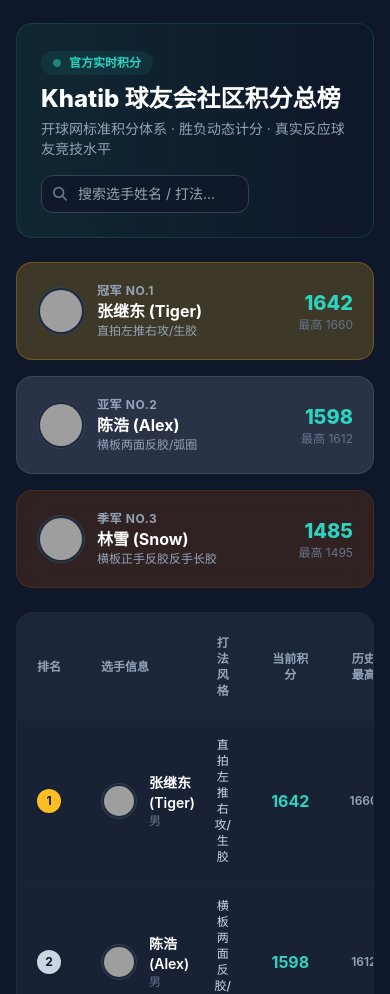
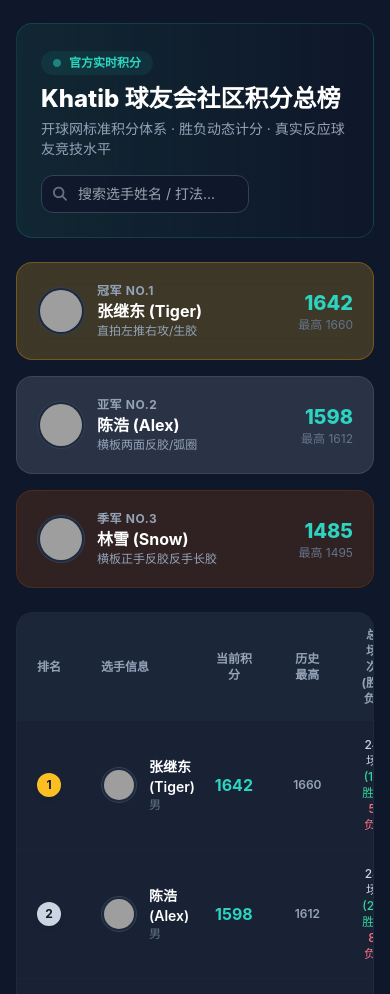
Before and after one commit to ShawnWon/KhatibSmash, a plain HTML site: page index.html in a window 390 px wide. Shown: the part 116-1110 px from the top of the page. Drawn offline with nearby package versions, Linux system fonts and the light colour scheme; grey boxes are pictures that could not be loaded.

Commit message:
Hide grip style on mobile screen for better table responsiveness

```diff
--- a/index.html
+++ b/index.html
@@ -109,7 +109,7 @@
               <tr>
                 <th class="px-5 py-3.5 text-center w-16">排名</th>
                 <th class="px-5 py-3.5">选手信息</th>
-                <th class="px-5 py-3.5 text-center">打法风格</th>
+                <th class="px-5 py-3.5 text-center hidden md:table-cell">打法风格</th>
                 <th class="px-5 py-3.5 text-center">当前积分</th>
                 <th class="px-5 py-3.5 text-center">历史最高</th>
                 <th class="px-5 py-3.5 text-center">总场次 (胜/负)</th>
--- a/js/app.js
+++ b/js/app.js
@@ -117,7 +117,7 @@ class App {
               </div>
             </div>
           </td>
-          <td class="px-5 py-4 text-center text-xs text-slate-300">${p.grip_style}</td>
+          <td class="px-5 py-4 text-center text-xs text-slate-300 hidden md:table-cell">${p.grip_style}</td>
           <td class="px-5 py-4 text-center font-bold text-teal-400 text-base">${p.current_rating}</td>
           <td class="px-5 py-4 text-center text-xs text-slate-400 font-semibold">${p.peak_rating}</td>
           <td class="px-5 py-4 text-center text-xs text-slate-300">
```
